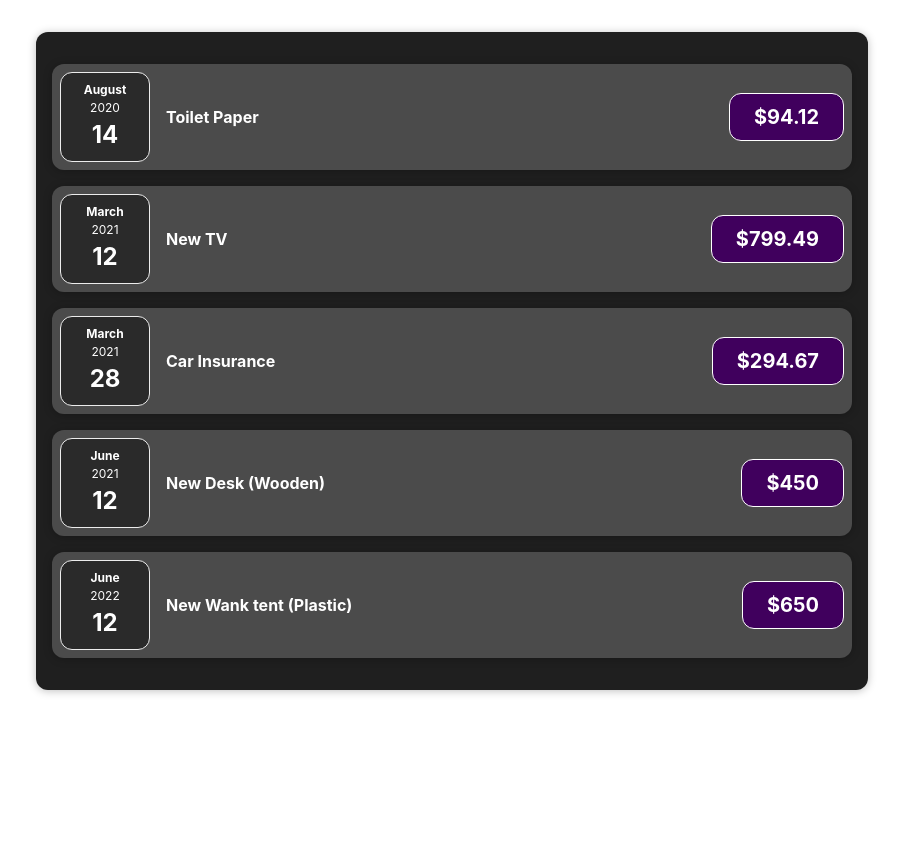
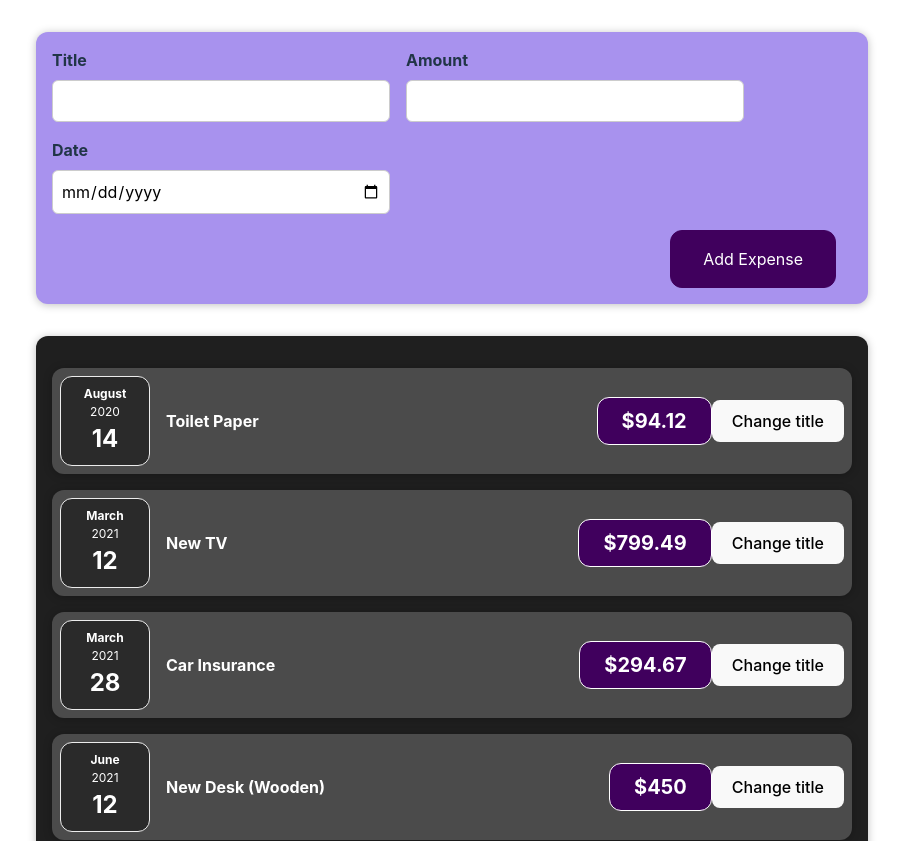
Before and after one commit to zane-lion-west/ReactProject2, a React (Vite) app: page / in a window 1280 px wide. Shown: the top 841 px of the page, without its empty margins (188-1091 px from the left). Built offline with nearby package versions, Linux system fonts and the light colour scheme.

Commit message:
added form for new expenses

```diff
--- a/src/App.jsx
+++ b/src/App.jsx
@@ -1,11 +1,13 @@
 //import { useState } from 'react'
 import s from './App.module.scss'
-import Expenses from './components/expenses/Expenses'
+import Expenses from './components/Expenses/Expenses'
+import NewExpense from './components/NewExpense/NewExpense';
 
 function App() {
 
   return (
       <div className={s.wrapper}>
+        <NewExpense />
         <Expenses />
       </div>
   )
--- /dev/null
+++ b/src/components/NewExpense/ExpenseForm.jsx
@@ -0,0 +1,33 @@
+import s from './ExpenseForm.module.scss';
+
+/**
+ * @typedef ExpenseFormProps
+ *
+ * @param {ExpenseFormProps} props
+ * @returns {JSX.Element}
+ */
+const ExpenseForm = () => {
+  return (
+    <form>
+        <div className={s.new_expense__controls}>
+            <div className={s.new_expense__control}>
+                <label>Title</label>
+                <input type="text" />
+            </div>
+            <div className={s.new_expense__control}>
+                <label>Amount</label>
+                <input type="number" min="0.01" step="0.01" />
+            </div>
+            <div className={s.new_expense__control}>
+                <label>Date</label>
+                <input type="date" min="2019-01-01" max="2025-12-31"/>
+            </div>
+        </div>
+        <div className={s.new_expense__actions}>
+            <button type='submit'>Add Expense</button>
+        </div>
+    </form>
+  );
+};
+
+export default ExpenseForm;
--- /dev/null
+++ b/src/components/NewExpense/ExpenseForm.module.scss
@@ -0,0 +1,26 @@
+.new_expense__controls {
+    display: flex;
+    flex-wrap: wrap;
+    gap: 1rem;
+    margin-bottom: 1rem;
+    text-align: left;
+  }
+
+  .new_expense__control label {
+    font-weight: bold;
+    margin-bottom: 0.5rem;
+    display: block;
+  }
+
+  .new_expense__control input {
+    font: inherit;
+    padding: 0.5rem;
+    border-radius: 6px;
+    border: 1px solid #ccc;
+    width: 20rem;
+    max-width: 100%;
+  }
+
+  .new_expense__actions {
+    text-align: right;
+  }
--- /dev/null
+++ b/src/components/NewExpense/NewExpense.jsx
@@ -0,0 +1,18 @@
+import ExpenseForm from './ExpenseForm';
+import s from './NewExpense.module.scss';
+
+/**
+ * @typedef NewExpenseProps
+ *
+ * @param {NewExpenseProps} props
+ * @returns {JSX.Element}
+ */
+const NewExpense = () => {
+  return (
+    <div className={s.new_expense}>
+      <ExpenseForm />
+    </div>
+  );
+};
+
+export default NewExpense;
--- /dev/null
+++ b/src/components/NewExpense/NewExpense.module.scss
@@ -0,0 +1,38 @@
+.new_expense {
+    background-color: #a892ee;
+    padding: 1rem;
+    margin: 2rem auto;
+    width: 50rem;
+    max-width: 95%;
+    border-radius: 12px;
+    text-align: center;
+    box-shadow: 0 1px 8px rgba(0, 0, 0, 0.25);
+  }
+
+  .new_expense button {
+    font: inherit;
+    cursor: pointer;
+    padding: 1rem 2rem;
+    border: 1px solid #40005d;
+    background-color: #40005d;
+    color: white;
+    border-radius: 12px;
+    margin-right: 1rem;
+  }
+
+  .new_expense button:hover,
+  .new_expense button:active {
+    background-color: #510674;
+    border-color: #510674;
+  }
+
+  .new_expense button.alternative {
+    color: #220131;
+    border-color: transparent;
+    background-color: transparent;
+  }
+
+  .new_expense button.alternative:hover,
+  .new_expense button.alternative:active {
+    background-color: #ddb3f8;
+  }
--- a/src/components/expenses/ExpenseItem.jsx
+++ b/src/components/expenses/ExpenseItem.jsx
@@ -1,18 +1,28 @@
 //import Expenses from './Expenses';
+import React, { useState } from 'react';
 import s from "./ExpenseItem.module.scss";
 import ExpenseDate from "./ExpenseDate";
 import Card from "../UI/Card";
+
+
 // eslint-disable-next-line no-unused-vars
 
 const ExpenseItem = (props) => {
+  const [title, setTitle] = useState(props.title);
+
+  const clickHandler = () => {
+    setTitle('Updated!');
+  };
 
   return (
     <Card className={s.expense_item}>
     <ExpenseDate date={props.date}/>
-    <h2>{props.title}</h2>
+    <h2>{title}</h2>
     <div className={s.expense_item__description}>
         <div className={s.expense_item__price}>${props.amount}</div>
     </div>
+    <button onClick={clickHandler}>Change title</button>
+
     </Card>
   )
 };
```
